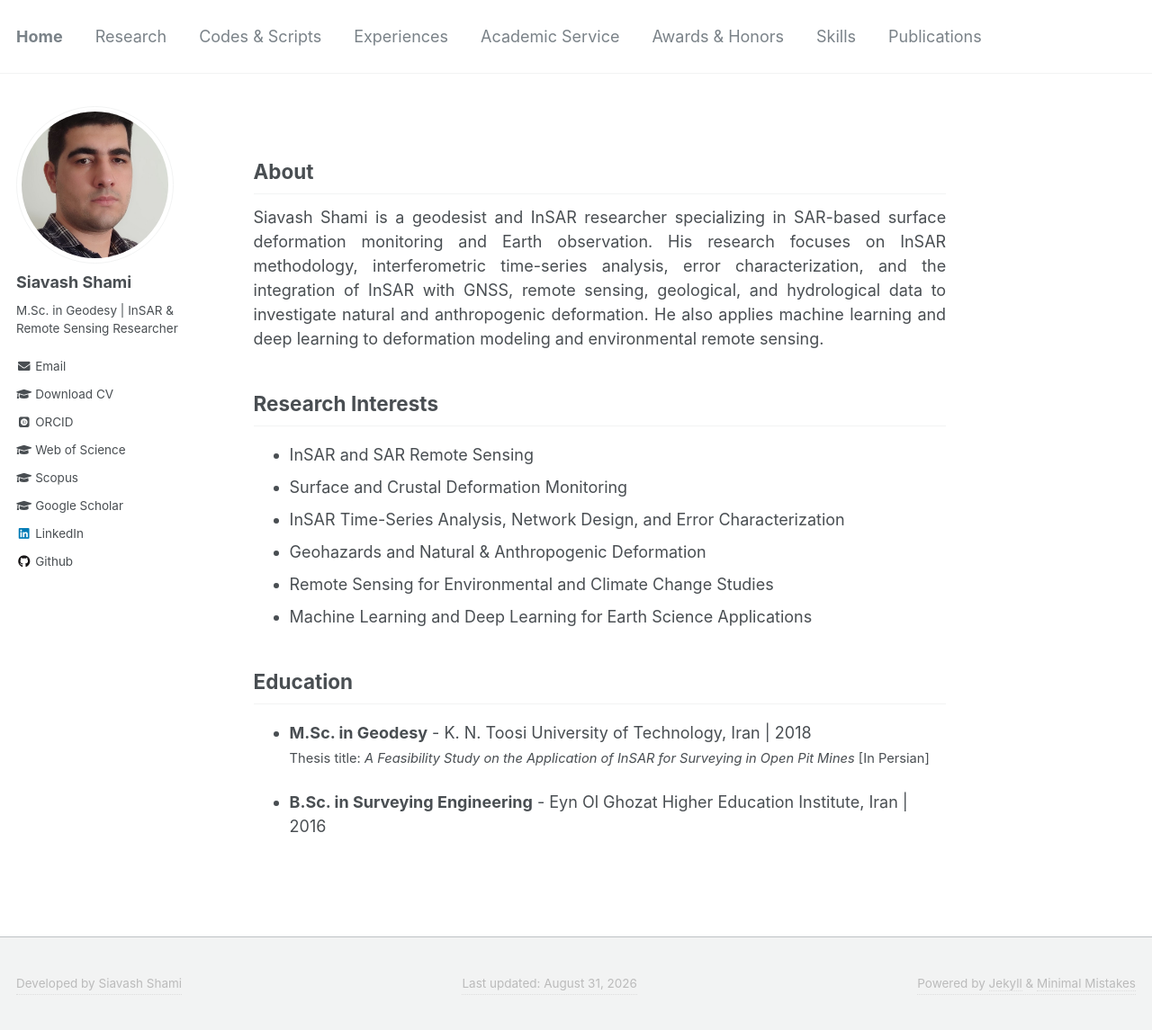
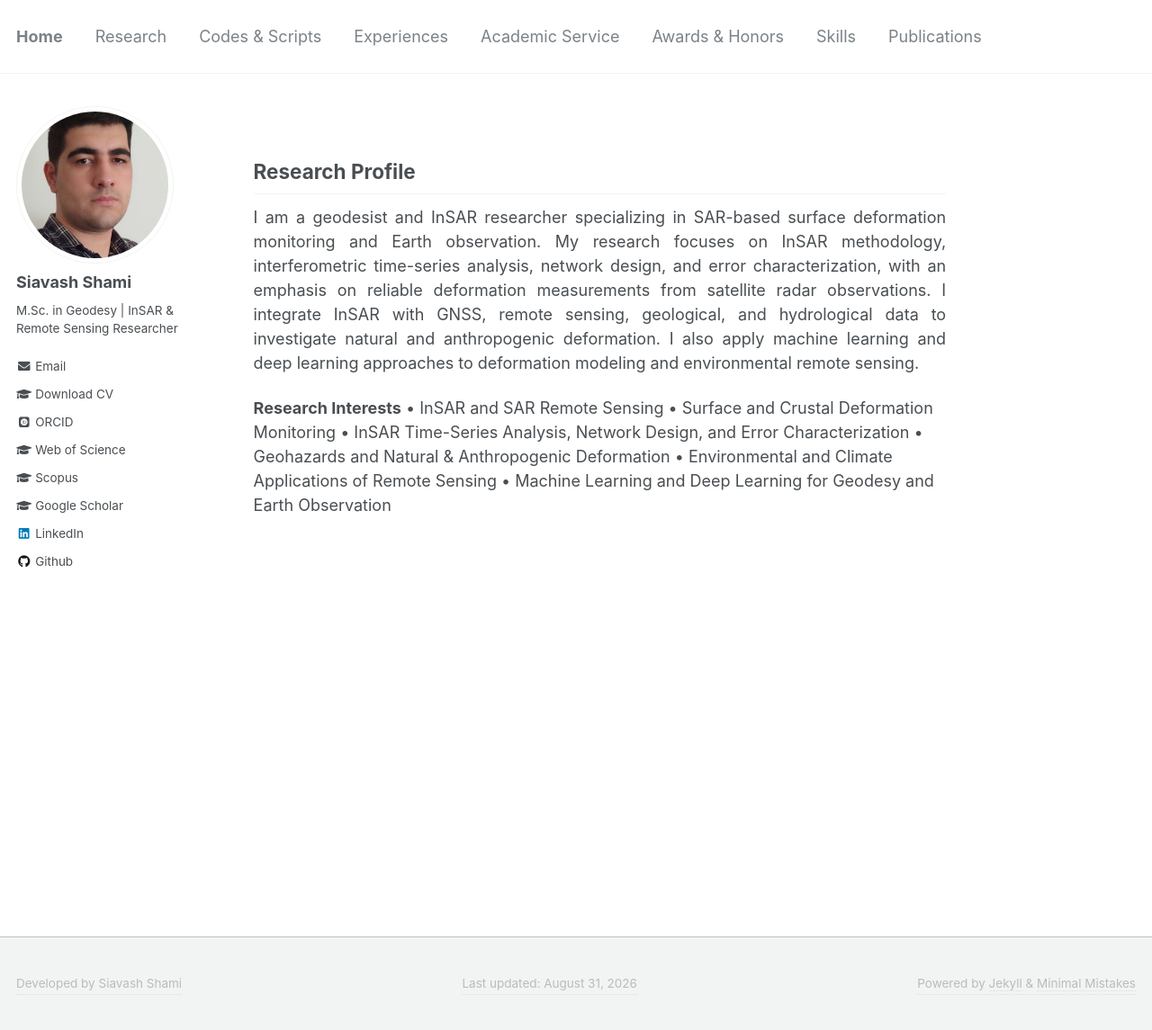
Before and after one commit to siavashshami/siavashshami.github.io, a Jekyll site: the page built from _pages/home.md, in a window 1280 px wide and 1145 px high. Shown: the whole window at 90% size. Built offline with Jekyll 4.4.1, drawn with Linux system fonts in a browser that asks for light colours; some web fonts are replaced.

Commit message:
Update home.md

```diff
--- a/_pages/home.md
+++ b/_pages/home.md
@@ -8,24 +8,14 @@ redirect_from:
   - /home.html
 
 ---
-## About
+## Research Profile
 <p style="text-align: justify; text-justify: inter-ideograph; direction: ltr; width: 100%;">
-Siavash Shami is a geodesist and InSAR researcher specializing in SAR-based surface deformation monitoring and Earth observation. His research focuses on InSAR methodology, interferometric time-series analysis, error characterization, and the integration of InSAR with GNSS, remote sensing, geological, and hydrological data to investigate natural and anthropogenic deformation. He also applies machine learning and deep learning to deformation modeling and environmental remote sensing.
+I am a geodesist and InSAR researcher specializing in SAR-based surface deformation monitoring and Earth observation. My research focuses on InSAR methodology, interferometric time-series analysis, network design, and error characterization, with an emphasis on reliable deformation measurements from satellite radar observations. I integrate InSAR with GNSS, remote sensing, geological, and hydrological data to investigate natural and anthropogenic deformation. I also apply machine learning and deep learning approaches to deformation modeling and environmental remote sensing.
 </p>
-
-## Research Interests
-- InSAR and SAR Remote Sensing
-- Surface and Crustal Deformation Monitoring
-- InSAR Time-Series Analysis, Network Design, and Error Characterization
-- Geohazards and Natural & Anthropogenic Deformation
-- Remote Sensing for Environmental and Climate Change Studies
-- Machine Learning and Deep Learning for Earth Science Applications
-
-## Education
-- **M.Sc. in Geodesy** - K. N. Toosi University of Technology, Iran | 2018<br>
-<span style="font-size: 11pt;">
-  Thesis title: <i>A Feasibility Study on the Application of InSAR for Surveying in Open Pit Mines</i> [In Persian]
-</span><br>
-
-- **B.Sc. in Surveying Engineering** -
-   Eyn Ol Ghozat Higher Education Institute, Iran | 2016
+<strong>Research Interests</strong>
+•	InSAR and SAR Remote Sensing
+•	Surface and Crustal Deformation Monitoring
+•	InSAR Time-Series Analysis, Network Design, and Error Characterization
+•	Geohazards and Natural & Anthropogenic Deformation
+•	Environmental and Climate Applications of Remote Sensing
+•	Machine Learning and Deep Learning for Geodesy and Earth Observation
```
